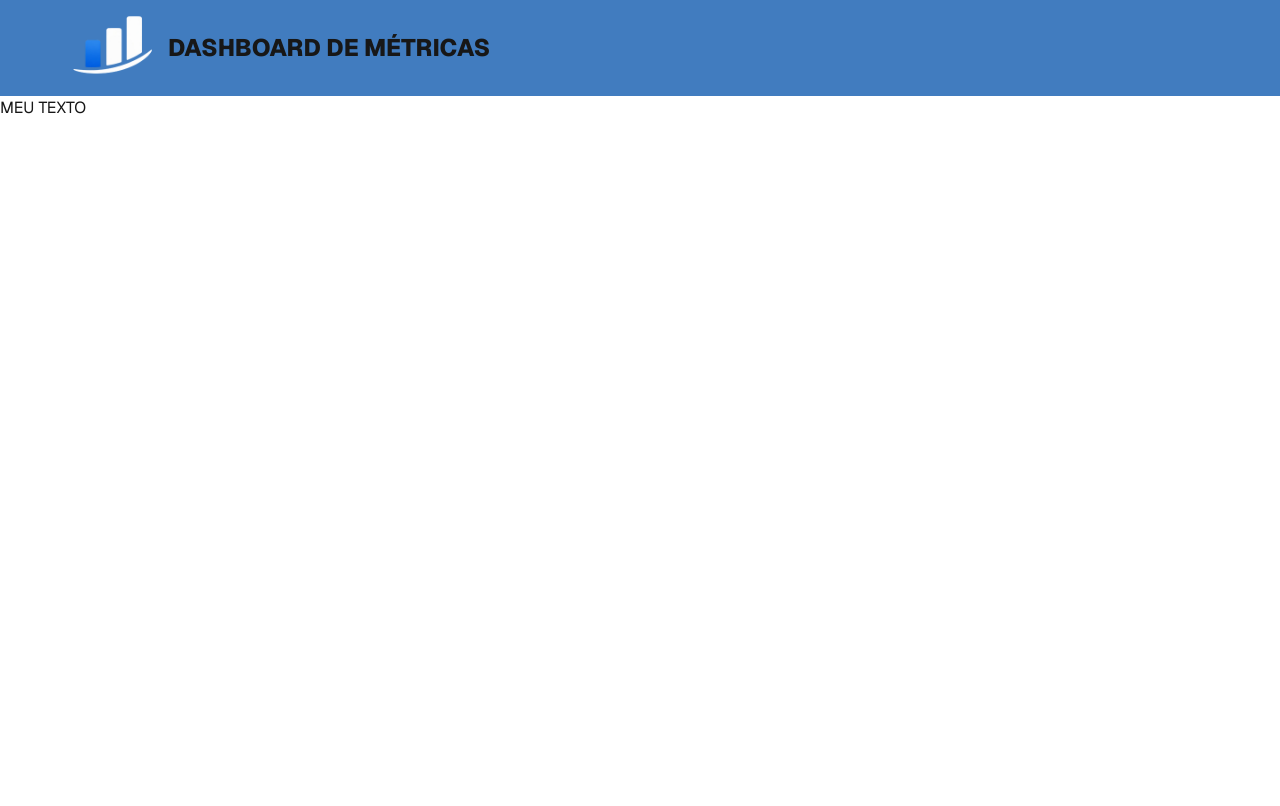
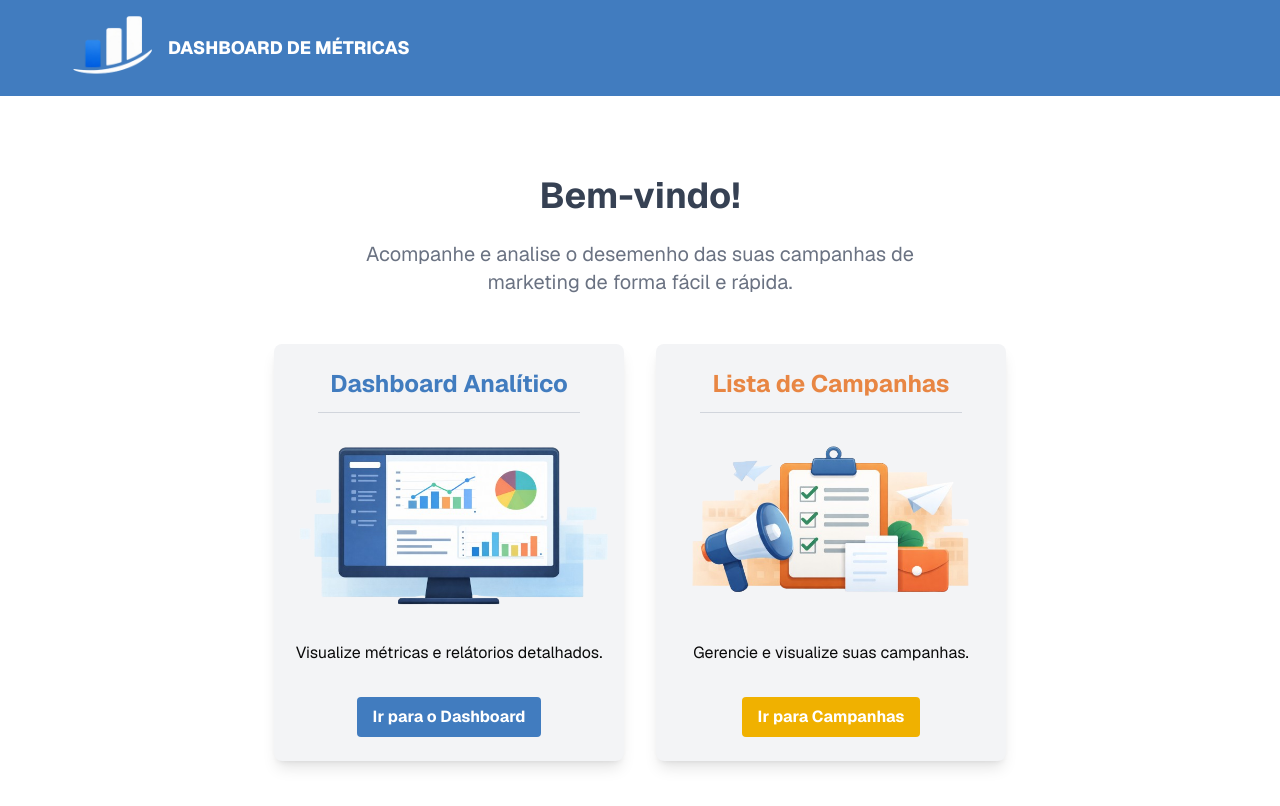
Before and after one commit to claudio-inacio/dashboard-de-metricas, a Next.js app: page / in a window 1280 px wide. Shown: the top 806 px of the page. Built offline with nearby package versions, Linux system fonts and the light colour scheme.

Commit message:
feat: finish struct and style home component

```diff
--- /dev/null
+++ b/app/components/analytic-type/AnalyticTypeCard.tsx
@@ -0,0 +1,30 @@
+import Image, { StaticImageData } from "next/image";
+import Button from "../button/Button";
+
+
+interface AnalyticTypeCardProps {
+    title: string;
+    description: string;
+    image?: string | StaticImageData;
+    handleFunction: () => void;
+    buttontitle: string;
+    buttonColor: 'success' | 'error' | 'warning' | 'info' | 'primary';
+    titleColor?: string;
+}
+const AnalyticTypeCard = ({ title, description, image, handleFunction, buttontitle, titleColor, buttonColor }: AnalyticTypeCardProps) => {
+    return (
+        <div
+
+            className=" max-w-[350px] flex w-full flex-col items-center justify-center gap-2 py-6 bg-gray-100 rounded-lg shadow-lg w-full">
+            <h3 className={`text-2xl  ${titleColor || 'text-gray-700'}  font-bold`}>
+                {title}
+            </h3>
+            <div className="w-3/4 my-1 h-px bg-gray-300" />
+            {image && <Image src={image} alt="imagem que representa o tipo de análise" className="w-56 h-36 md:w-80 md:h-52" />}
+            <span className="px-2">{description}</span>
+            <Button buttontitle={buttontitle} variant="contained" color={buttonColor} handleFunction={handleFunction} />
+        </div>
+    )
+}
+
+export default AnalyticTypeCard;
--- /dev/null
+++ b/app/components/button/Button.tsx
@@ -0,0 +1,25 @@
+import { colorButtoEnum } from "@/app/enum";
+import Image, { StaticImageData } from "next/image";
+
+
+interface ButtonProps {
+
+    image?: string | StaticImageData;
+    handleFunction: () => void;
+    buttontitle: string;
+    color: 'success' | 'error' | 'warning' | 'info' | 'primary' ;
+    variant?: 'contained' | 'outlined';
+}
+const Button = ({ buttontitle, color, variant, handleFunction }: ButtonProps) => {
+    return (
+
+        <button
+            className={`mt-6 ${colorButtoEnum[color]} text-white font-bold py-2 px-4 rounded cursor-pointer`}
+            onClick={handleFunction}
+        >
+            {buttontitle}
+        </button>
+    )
+}
+
+export default Button;
--- a/app/components/header/HeaderComponent.tsx
+++ b/app/components/header/HeaderComponent.tsx
@@ -1,15 +1,15 @@
 import Image, { StaticImageData } from "next/image";
 
 interface HeaderComponentProps {
-    headerTittle: string;
+    headertitle: string;
     imageIcon?: string | StaticImageData;
 }
-const HeaderComponent = ({ headerTittle, imageIcon }: HeaderComponentProps) => {
+const HeaderComponent = ({ headertitle, imageIcon }: HeaderComponentProps) => {
     return (
         <header className="w-full pl-0 md:pl-14 h-24 bg-primary flex items-center md:justify-start justify-center ">
             {imageIcon && <Image src={imageIcon} alt="Icon" className="w-20 h-20 md:w-28 md:h-28" />}
-            <span className=" text-lg md:text-2xl font-extrabold flex flex-row ">
-                {headerTittle}
+            <span className=" text-white text-lg md:text-1xl font-extrabold flex flex-row ">
+                {headertitle}
             </span>
         </header>
     )
--- /dev/null
+++ b/app/components/home/ApresentationComponent.tsx
@@ -0,0 +1,20 @@
+
+
+interface ApresentationComponentProps {
+    title: string;
+    description: string;
+}
+const ApresentationComponent = ({ title, description }: ApresentationComponentProps) => {
+    return (
+        <section className=" pt-4 md:pt-20 0 flex flex-col items-center justify-center">
+            <h1 className="text-4xl  font-bold mb-2 md:mb-6 text-gray-700">
+                {title}
+            </h1>
+            <span className=" md:w-1/2 text-center text-gray-500 text-xl px-8">
+                {description}
+            </span>
+        </section>
+    )
+}
+
+export default ApresentationComponent;
--- /dev/null
+++ b/app/components/home/HomeContent.tsx
@@ -0,0 +1,17 @@
+import ApresentationComponent from "./ApresentationComponent";
+import SelectAnalyticComponent from "./SelectAnalyticComponent";
+
+interface HomeContentProps {
+    title: string;
+    description: string;
+}
+const HomeContent = ({ title, description }: HomeContentProps) => {
+    return (
+        <main className="flex flex-col">
+            <ApresentationComponent title={title} description={description} />
+            <SelectAnalyticComponent />
+        </main>
+    )
+}
+
+export default HomeContent;
--- /dev/null
+++ b/app/components/home/SelectAnalyticComponent.tsx
@@ -0,0 +1,31 @@
+import AnalyticTypeCard from "../analytic-type/AnalyticTypeCard";
+import dashboardImage from "../../assets/img/dashboard-analytic.png";
+import reportImage from "../../assets/img/reports-image.png";
+
+const SelectAnalyticComponent = ({ }) => {
+
+    return (
+        <div className="flex md:flex-row flex-col gap-8  items-center justify-center flex-wrap py-12">
+            <AnalyticTypeCard
+                title="Dashboard Analítico"
+                description="Visualize métricas e relátorios detalhados."
+                image={dashboardImage}
+                handleFunction={() => console.log("Ir para o Dashboard")}
+                buttontitle="Ir para o Dashboard"
+                buttonColor="primary"
+                titleColor="text-primary"
+            />
+            <AnalyticTypeCard
+                title="Lista de Campanhas"
+                description="Gerencie e visualize suas campanhas."
+                image={reportImage}
+                handleFunction={() => console.log("Ir para as Campanhas")}
+                buttontitle="Ir para Campanhas"
+                buttonColor="warning"
+                titleColor="text-secondary"
+            />
+        </div>
+    )
+}
+
+export default SelectAnalyticComponent;
--- /dev/null
+++ b/app/enum.tsx
@@ -0,0 +1,8 @@
+export const colorButtoEnum = {
+    primary: 'bg-primary hover:bg-blue-800',
+    secundary: 'bg-secondary',
+    success: 'bg-green-500 hover:bg-green-700',
+    error: 'bg-red-500 hover:bg-red-700',
+    warning: 'bg-yellow-500 hover:bg-yellow-700',
+    info: 'bg-blue-500 hover:bg-blue-700',
+}
--- a/app/globals.css
+++ b/app/globals.css
@@ -17,8 +17,6 @@
   --color-primary: var(--primary);
   --color-secondary: var(--secondary);
   --color-success: var(--success);
-  --color-error: var(--error);
-
 }
 
 @media (prefers-color-scheme: dark) {
@@ -29,6 +27,6 @@
 }
 
 body {
-  color: var(--foreground);
+  color: #0a0a0a;
   font-family: Arial, Helvetica, sans-serif;
 }
--- a/app/page.tsx
+++ b/app/page.tsx
@@ -3,6 +3,7 @@ import useDashboardData from "./hooks/useDashboardData";
 import { useEffect } from "react";
 import HeaderComponent from "./components/header/HeaderComponent";
 import logoImage from "./assets/img/new-icon.png";
+import HomeContent from "./components/home/HomeContent";
 
 export default function Home() {
 
@@ -15,9 +16,9 @@ export default function Home() {
 
 
   return (
-    <div className="flex min-h-screen flex-col font-sans">
-      <HeaderComponent headerTittle="DASHBOARD DE MÉTRICAS" imageIcon={logoImage}/>
-      <span className="">MEU TEXTO</span>
+    <div className="flex min-h-screen flex-col font-sans min-w[320px]">
+      <HeaderComponent headertitle="DASHBOARD DE MÉTRICAS" imageIcon={logoImage} />
+      <HomeContent title="Bem-vindo!" description="Acompanhe e analise o desemenho das suas campanhas de marketing de forma fácil e rápida." />
     </div>
   );
 }
```
Also changed, not shown: app/assets/img/dashboard-analytic.png (added), app/assets/img/reports-image.png (added).
